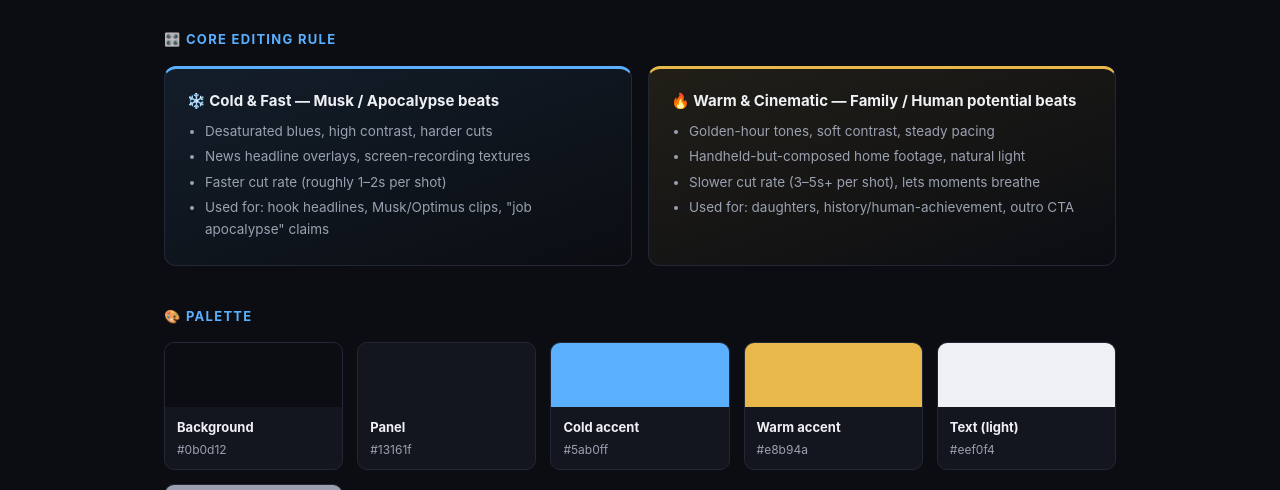
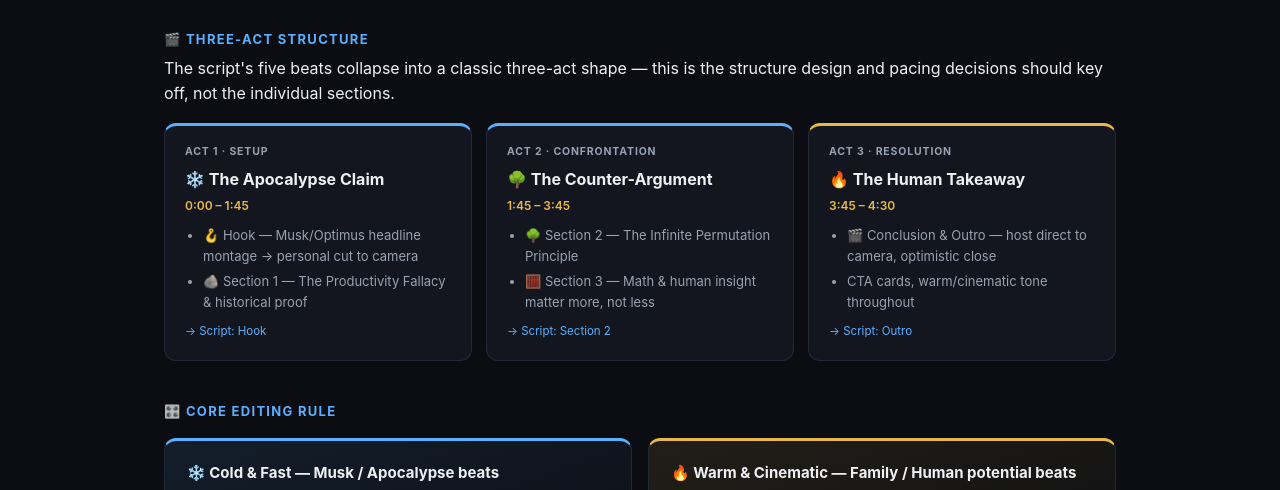
Before and after one commit to rifaterdemsahin/sep-1-future-of-jobs, a plain HTML site: page design.html in a window 1280 px wide. Shown: the part 265-755 px from the top of the page. Drawn offline with Linux system fonts and the light colour scheme.

Commit message:
Restructure Design page around a 3-act structure
Collapse the script's five beats (Hook, Section 1-3, Outro) into a
Setup / Confrontation / Resolution three-act view, with time codes and
links back to the corresponding script anchors. Simplify the pacing
timeline to match the three acts instead of five separate segments.

Co-Authored-By: Claude Sonnet 5 <noreply@anthropic.com>
Claude-Session: https://claude.ai/code/session_01PNtHmzXe7ZVyyX2b4Kqhah

```diff
--- a/design.html
+++ b/design.html
@@ -210,6 +210,36 @@
     margin-top:6px;
   }
 
+  /* Three-act structure */
+  .acts{
+    display:grid;
+    grid-template-columns:repeat(3,1fr);
+    gap:14px;
+  }
+  @media (max-width:720px){.acts{grid-template-columns:1fr;}}
+  .act-card{
+    background:var(--panel);
+    border:1px solid var(--panel-border);
+    border-radius:12px;
+    padding:18px 20px;
+    border-top:3px solid var(--cold);
+  }
+  .act-card.act2{border-top-color:var(--accent-2);}
+  .act-card.act3{border-top-color:var(--warm);}
+  .act-card .act-eyebrow{
+    font-size:10.5px;
+    text-transform:uppercase;
+    letter-spacing:.08em;
+    color:var(--text-dim);
+    font-weight:700;
+  }
+  .act-card h3{margin:6px 0 4px;font-size:16px;}
+  .act-card .act-tc{font-size:12px;color:var(--accent);font-weight:600;margin-bottom:10px;}
+  .act-card ul{margin:0;padding-left:18px;font-size:13px;color:var(--text-dim);}
+  .act-card li{margin-bottom:4px;}
+  .act-card a.act-link{font-size:11.5px;color:var(--accent-2);text-decoration:none;}
+  .act-card a.act-link:hover{text-decoration:underline;}
+
   footer{
     max-width:1000px;
     margin:0 auto;
@@ -259,6 +289,43 @@
 </header>
 
 <main>
+
+  <section class="block">
+    <h2>🎬 Three-Act Structure</h2>
+    <p class="sub" style="margin:-10px 0 16px;text-align:left;max-width:none;">The script's five beats collapse into a classic three-act shape — this is the structure design and pacing decisions should key off, not the individual sections.</p>
+    <div class="acts">
+      <div class="act-card act1">
+        <div class="act-eyebrow">Act 1 · Setup</div>
+        <h3>❄️ The Apocalypse Claim</h3>
+        <div class="act-tc">0:00 – 1:45</div>
+        <ul>
+          <li>🪝 Hook — Musk/Optimus headline montage → personal cut to camera</li>
+          <li>🪨 Section 1 — The Productivity Fallacy &amp; historical proof</li>
+        </ul>
+        <a class="act-link" href="script.html#hook">→ Script: Hook</a>
+      </div>
+      <div class="act-card act2">
+        <div class="act-eyebrow">Act 2 · Confrontation</div>
+        <h3>🌳 The Counter-Argument</h3>
+        <div class="act-tc">1:45 – 3:45</div>
+        <ul>
+          <li>🌳 Section 2 — The Infinite Permutation Principle</li>
+          <li>🧮 Section 3 — Math &amp; human insight matter more, not less</li>
+        </ul>
+        <a class="act-link" href="script.html#section2">→ Script: Section 2</a>
+      </div>
+      <div class="act-card act3">
+        <div class="act-eyebrow">Act 3 · Resolution</div>
+        <h3>🔥 The Human Takeaway</h3>
+        <div class="act-tc">3:45 – 4:30</div>
+        <ul>
+          <li>🎬 Conclusion &amp; Outro — host direct to camera, optimistic close</li>
+          <li>CTA cards, warm/cinematic tone throughout</li>
+        </ul>
+        <a class="act-link" href="script.html#outro">→ Script: Outro</a>
+      </div>
+    </div>
+  </section>
 
   <section class="block">
     <h2>🎛️ Core Editing Rule</h2>
@@ -361,11 +428,9 @@
   <section class="block">
     <h2>⏱️ Pacing Across the Timeline</h2>
     <div class="pacing">
-      <div class="p1">🪝 Hook</div>
-      <div class="p2">🪨 Sec. 1</div>
-      <div class="p3">🌳 Sec. 2</div>
-      <div class="p4">🧮 Sec. 3</div>
-      <div class="p5">🎬 Outro</div>
+      <div class="p1" style="flex:105;">❄️ Act 1 — Setup</div>
+      <div class="p3" style="flex:120;">🌳 Act 2 — Confrontation</div>
+      <div class="p5" style="flex:45;background:var(--warm);">🔥 Act 3 — Resolution</div>
     </div>
     <div class="pacing-legend">
       <span>0:00</span>
```
